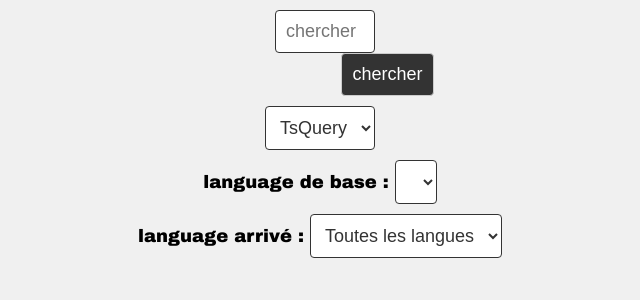
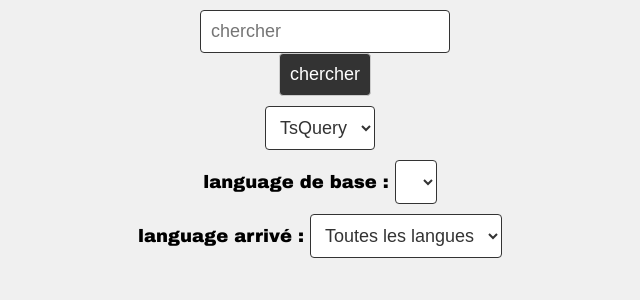
Before and after one commit to Lexika-Project/lexika, a Flask app: page /tmp in a window 1280 px wide. Shown: the top 300 px of the page, without its empty margins (320-960 px from the left). Run offline with Flask 3, Linux system fonts and the light colour scheme; data that the repository does not hold is empty; some libraries are stand-ins or nearby versions.

Commit message:
Update style.css

```diff
--- a/site/static/css/style.css
+++ b/site/static/css/style.css
@@ -126,12 +126,12 @@ table th {
 }
 
 #searchButton {
-    margin-left: 135px;
+    margin-left: 10px;
 }
 
 #search {
     cursor: pointer;
-    width: 100px;
+    width: 250px;
     padding: 10px;
     font-size: 18px;
     background-color: #ffffff;
```
